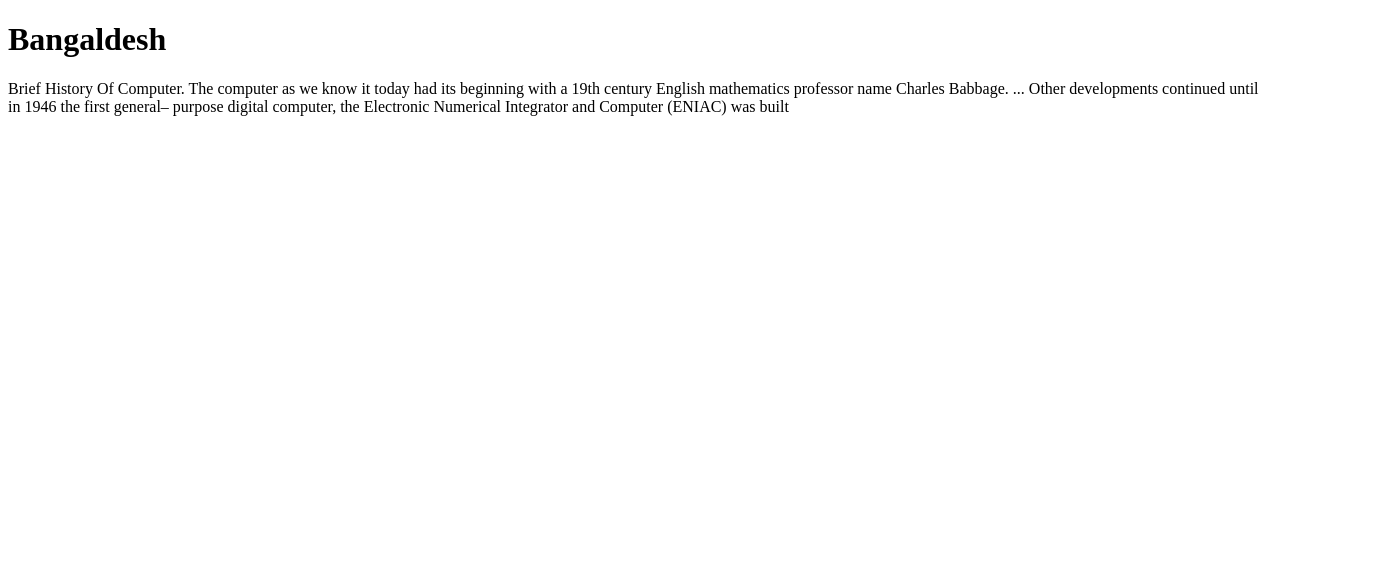
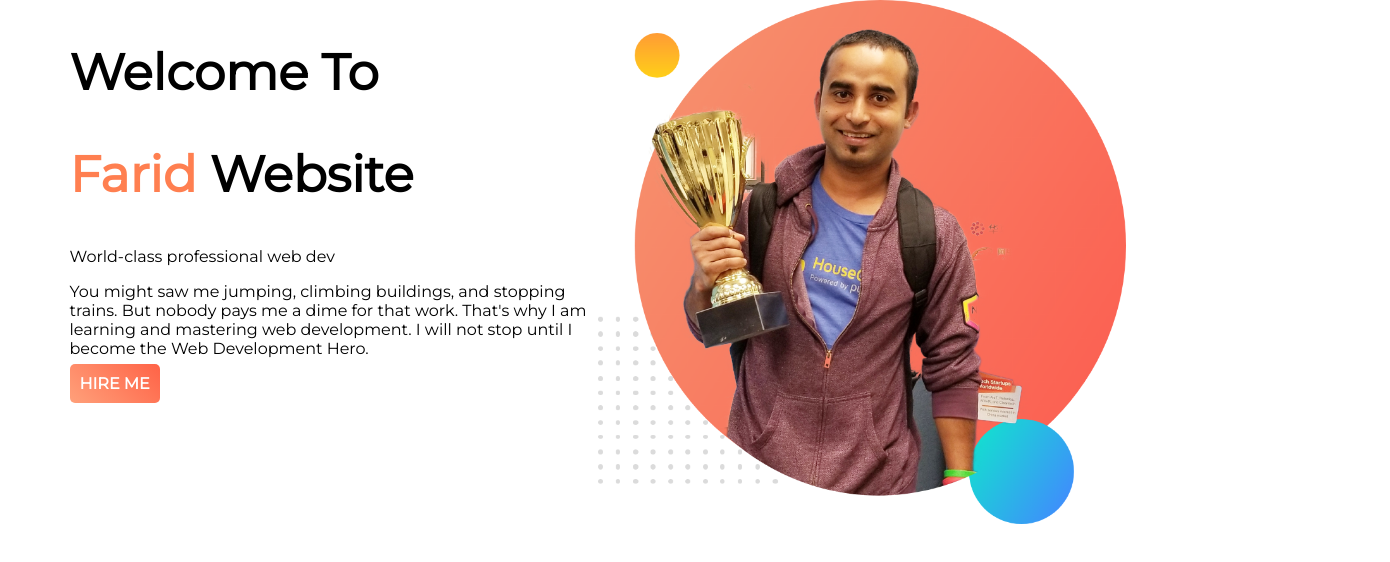
Before and after one commit to faridjhon/portfolio, a plain HTML site: page index.html in a window 1280 px wide. Shown: the whole page, 1390 px wide, since content can reach past the window. Drawn offline with Linux system fonts and the light colour scheme.

Commit message:
portfoliomodify

```diff
--- a/index.html
+++ b/index.html
@@ -3,10 +3,24 @@
 <head>
     <meta charset="UTF-8">
     <meta name="viewport" content="width=device-width, initial-scale=1.0">
+    <link rel="preconnect" href="https://fonts.gstatic.com">
+    <link href="https://fonts.googleapis.com/css2?family=Montserrat&display=swap" rel="stylesheet">
+    <link rel="stylesheet" href="style.css">
     <title>Document</title>
 </head>
 <body>
-    <h1>Bangaldesh</h1>
-    <p>Brief History Of Computer. The computer as we know it today had its beginning with a 19th century English mathematics professor name Charles Babbage. ... Other developments continued until in 1946 the first general– purpose digital computer, the Electronic Numerical Integrator and Computer (ENIAC) was built</p>
+    <section class="header-section">
+        <div class="half-part">
+            <h1>Welcome To</h1>
+            <h1><span class="font-color">Farid</span> Website</h1>
+            <p>World-class professional web dev</p>
+            <p>You might saw me jumping, climbing buildings, and stopping trains. But nobody pays me a dime for that work. That's why I am learning and mastering web development. I will not stop until I become the Web Development Hero.</p>
+            <a class="link-button" href="https://www.linkedin.com/in/moh-farid-uddin-chowdhury-03144364/">HIRE ME</a>
+        </div>
+        <div class="half-part">
+
+            <img src="images/jhankar.png" alt="">
+        </div>
+    </section>
 </body>
 </html>
--- /dev/null
+++ b/style.css
@@ -0,0 +1,40 @@
+
+body{
+    margin: 0px;
+    padding: 0px;
+    font-family: 'Montserrat', sans-serif;
+    width: 1390px;
+}
+
+
+h1{
+    font-size: 50px;
+    font-weight: bolder;
+}
+.header-section{
+    padding-left: 5%;
+
+}
+
+.font-color{
+    color: coral;
+}
+.link-button{
+    text-decoration: none;
+    background-image: linear-gradient(45deg, lightSalmon, tomato);
+    padding: 10px 10px;
+    border-radius: 5px ;
+    color: white;
+    font-weight: 700;
+
+}
+.half-part{
+
+    width: 40%;
+    float: left;
+}
+.half-part img{
+
+    width: 100%;
+    float: right;
+}
```
Also changed, not shown: images/dream-bg.png (added), images/exp-bg.png (added), images/jhankar.png (added), images/jhankar2.png (added), images/my-bg.png (added), images/my-bg2.png (added), images/profile.png (added), images/profile2.png (added), images/top-banner.png (added).
